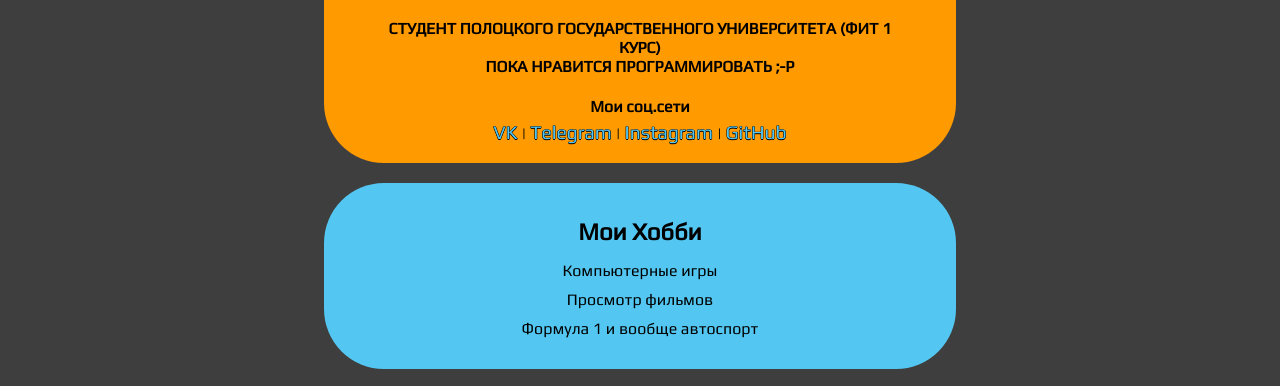
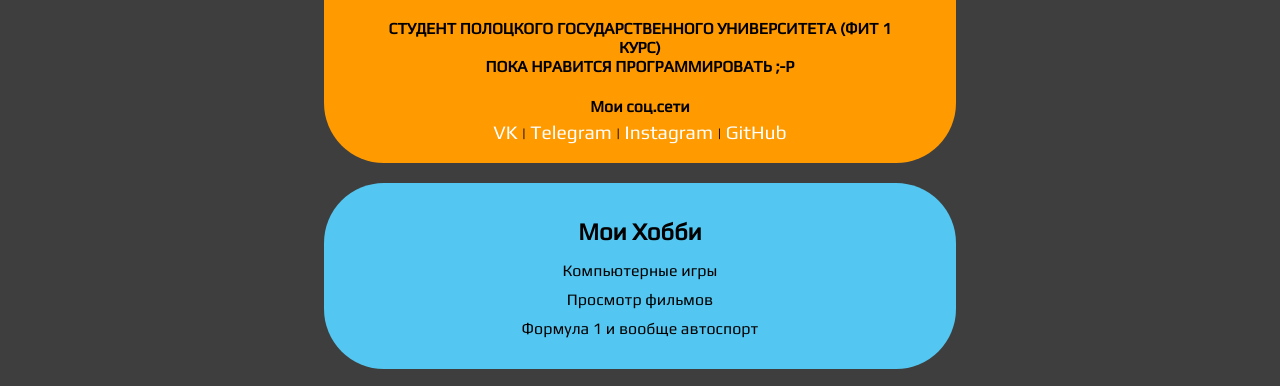
Before and after one commit to N01ZY-D/cv-html-css-, a plain HTML site: page index.html in a window 1280 px wide. Shown: the part 352-738 px from the top of the page. Drawn offline with Linux system fonts and the light colour scheme.

Commit message:
some upgrades

```diff
--- a/styles.css
+++ b/styles.css
@@ -9,20 +9,16 @@ body{
 
 .info a {
     font-size: larger;
-    color: #53c7f1;
+    color: white;
     text-decoration: none;
-    text-shadow: 0.5px 0 0.5px #000,
-    0 0.5px 0.5px #000,
-    -0.5px 0 0.5px #000,
-    0 -0.5px 0.5px #000;
 }
 
 .info a:hover{
-    color: gray;
+    color: #53c7f1;
 }
 
 .info a:active{
-    color: white;
+    color: #53c7f1;
 }
 
 .avatar {
```
